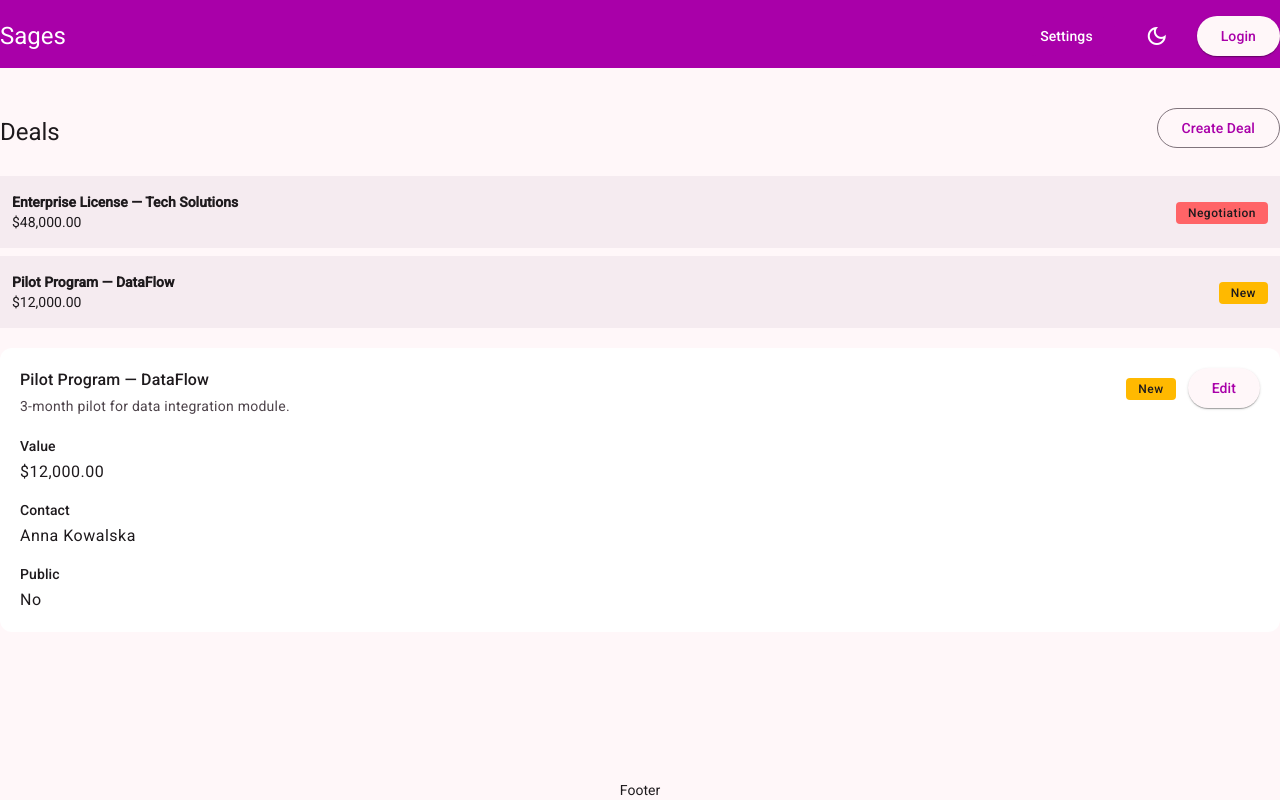
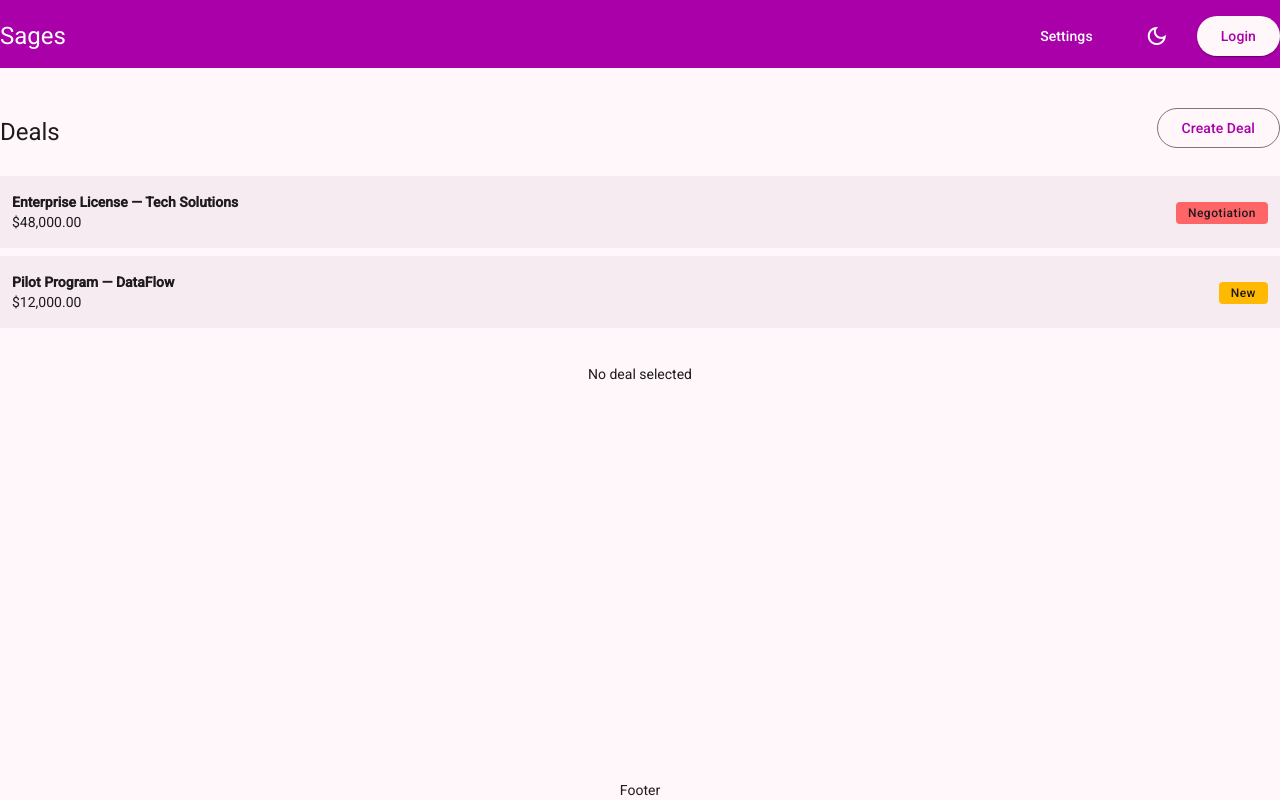
Before and after one commit to ev45ive/sages-angular-open-1026, an Angular app: page /deals in a window 1280 px wide. Built offline with nearby package versions, Linux system fonts and the light colour scheme.

Commit message:
Eager + tracking + Async  // problems with tracking too late?

```diff
--- a/src/app/features/deals/pages/deals-search/deals-search.page.ts
+++ b/src/app/features/deals/pages/deals-search/deals-search.page.ts
@@ -3,6 +3,7 @@ import {
   ChangeDetectorRef,
   Component,
   computed,
+  effect,
   inject,
   signal,
 } from '@angular/core';
@@ -72,27 +73,30 @@ import { DealEditor } from '@feature/deals/ui/deal-editor/deal-editor';
 export class DealsSearchPage {
   mode = signal<'details' | 'editor' | 'creator'>('details');
 
-  selectedDealId = signal('d2');
+  selectedDealId = signal('');
 
   dealsList = signal<Deal[]>(mockDeals);
   // dealsList = signal<ReadonlyArray<Deal>>(mockDeals);
 
-  // selectedDeal = signal<Deal>(mockDeals[0]);
-  selectedDeal = computed(() => {
-    // const id = this.selectedDealId(); // auto-tracking!
-    const deal = this.dealsList().find((d) => d.id === this.selectedDealId());
-    return deal;
+  // selectedDeal = computed(() => { // lazy + tracking + sync
+
+  selectedDeal = signal<Deal | undefined>(undefined);
+
+  // Eager + tracking + Async
+  loadDeal$ = effect(() => {
+    const id = this.selectedDealId(); // auto-tracking!
+    if (!id) return;
+
+    setTimeout(() => {
+      const deal = this.dealsList().find((d) => d.id === id);
+      this.selectedDeal.set(deal);
+    }, 2_000);
   });
 
   // ---
 
-  // cdr = inject(ChangeDetectorRef)
-
   createDeal() {
     this.mode.set('creator');
-
-    // fetch / timeout / asnyc
-    // this.cdr.detectChanges() // manual change detection
   }
 
   selectDeal(id: string) {
@@ -105,7 +109,6 @@ export class DealsSearchPage {
   }
 
   saveDeal(draft: Deal) {
-
     this.dealsList.update((list) => {
       return list.map((d) => (d.id === draft.id ? draft : d));
     });
```
